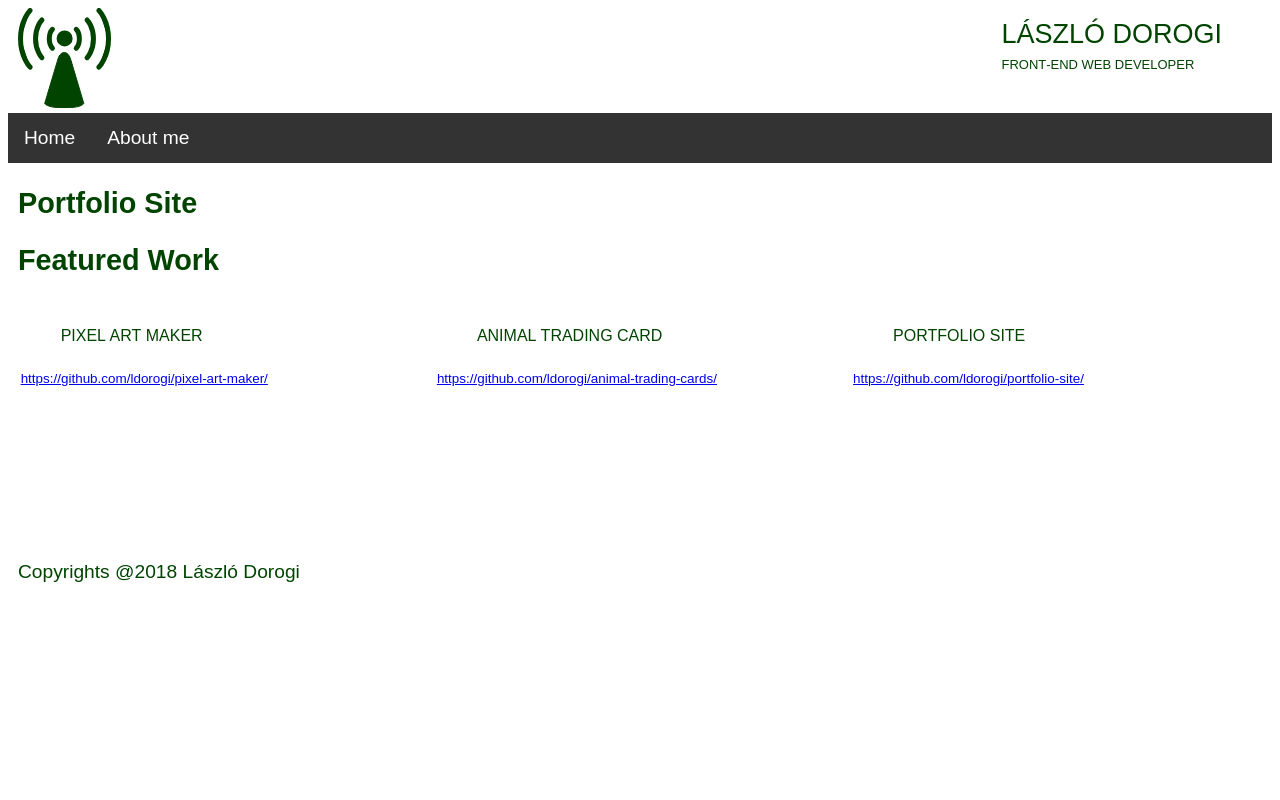
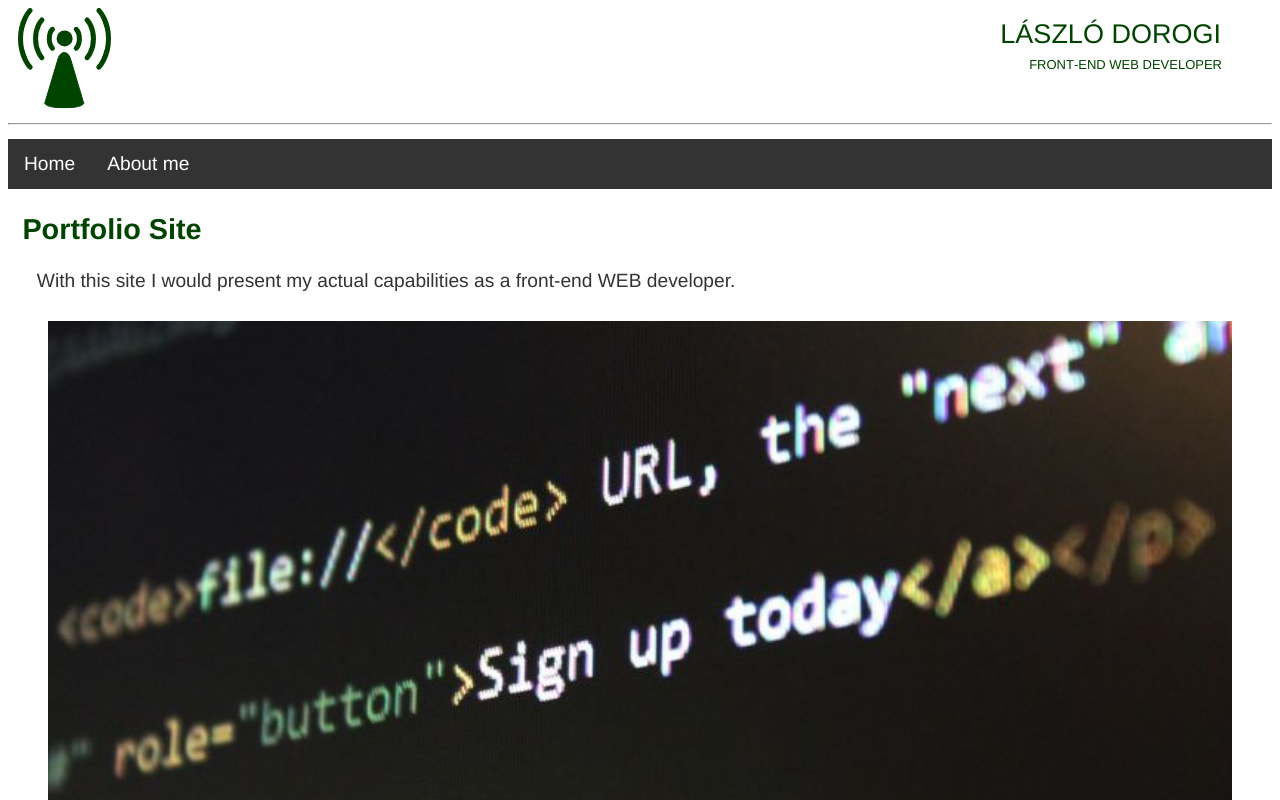
Before and after one commit to ldorogi/portfolio-site, a plain HTML site: page index.html in a window 1280 px wide. Shown: the top 800 px of the page. Drawn offline with Linux system fonts and the light colour scheme.

Commit message:
Final commit before first project submit

```diff
--- a/css/styles.css
+++ b/css/styles.css
@@ -1,6 +1,87 @@
+/*
+== general formats ==
+ */
 html {
-  font-family: sans-serif;
-  font-size: 1.2em;
+  font: 1.2em Helvetica Neue, Helvetica, Arial, sans-serif;
+  color: #333;
+}
+
+* {box-sizing: border-box;}
+
+h1, h2, footer {
+	margin-left: .5em;
+	color: #040;
+}
+
+p {
+	margin: 0 0 1.5em 1.5em;
+}
+
+
+/*
+==  header formatting ==
+*/
+.logo {
+	margin-left: 10px;
+}
+
+.identity {
+	float: right;
+	margin-right: 50px;
+	font-variant-caps: all-small-caps;
+	color: #040;
+}
+
+#name {
+	font-size: 2em;
+}
+
+.rule {
+	width: 100%;
+	display: inline-flex;
+}
+
+
+/*
+== menu ==
+*/
+.menu {
+	list-style-type: none;
+	margin: 0;
+	padding: 0;
+	overflow: hidden;
+	background-color: #333;
+}
+
+ul.menu li a {
+		display: block;
+    color: white;
+    text-align: center;
+    padding: 14px 16px;
+    text-decoration: none;
+}
+
+ul.menu li a:hover {
+    background-color: #111;
+}
+
+ul.menu li {float: left;}
+
+@media screen and (max-width: 630px){
+	ul.menu li {float: none;}
+}
+
+
+/*
+== work section formattings ==
+*/
+.flex-img {
+	width: 100%;
+}
+
+.work-img {
+	 width: 100%;
+	 flex: 1;
 }
 
 .work {
@@ -8,6 +89,7 @@ html {
   height: 240px;
   margin: 20px auto;
  	display: flex;
+ 	height: auto;
  	color: #040;
 }
 
@@ -20,59 +102,17 @@ html {
   margin-right: 0;
 }
 
-.logo {
-	height: 100px;
-	margin-left: 10px;
-}
-
-.header {
-	float: right;
-	margin-right: 50px;
-	font-variant-caps: all-small-caps;
-	display: inline;
-	color: #040;
-}
-
-#name {
-	font-size: 2em;
-}
-
-.menu {
-	list-style-type: none;
-	margin: 0;
-	padding: 0;
-	overflow: hidden;
-	background-color: #333;
-	display: flex;
-}
-
-li {
-    float: left;
-}
-
-li a {
-    display: block;
-    color: white;
-    text-align: center;
-    padding: 14px 16px;
-    text-decoration: none;
-}
-
-li a:hover {
-    background-color: #111;
-}
-
-
-h1, h2, footer {
-	margin-left: 10px;
-	color: #040;
-}
-
 figcaption {
 	font-variant-caps: all-small-caps;
 	font-size: 1.2em;
+
 }
 
 .gitlink {
 	font-size: 0.7em;
+	flex: 1;
 }
+
+@media screen and (max-width: 630px){
+	.work{flex-direction: column;}
+}
--- a/index.html
+++ b/index.html
@@ -8,30 +8,43 @@
 </head>
 <body>
 	<header>
-		<img class="logo" src="images/logo.svg" alt="site logo">
-		<section class="header">
+		<img src="images/logo.svg" alt="site logo" height="100" width="92.75" class="logo">
+		<section class="identity">
 			<div id="name">László Dorogi</div>
-			<div>Front-end web developer</div>
+			<p>Front-end web developer</p>
 		</section>
+
+		<hr class="rule">
+
 		<nav>
 			<ul class="menu">
-				<li><a href="index.html">Home</a></li>
-				<li><a href="about.html">About me</a></li>
+  			<li><a href=index.html>Home</a></li>
+  			<li><a href=about.html>About me</a></li>
 			</ul>
 		</nav>
 	</header>
 
 	<section class="purpose">
 		<h1>Portfolio Site</h1>
-		<p></p>
+		<p>With this site I would present my actual capabilities as a front-end WEB developer.</p>
+		<figure>
+    	<picture>
+    		<source media="(min-width: 750px)" srcset="images/code-1600_large_2x.jpg 2x, images/code-800_large_1x.jpg"  />
+        <source media="(min-width: 630px)" srcset="images/code_medium.jpg" />
+        <img src="images/code_small.jpg" alt="HTML code on a screen" class="flex-img">
+      </picture>
+    </figure>
 	</section>
+
 	<h2>Featured Work</h2>
+
 	<section class="work">
 		<div class="project">
 			<figure>
 				<picture>
-
-				</picture>
+    			<source media="(min-width: 630px)" srcset="images/pixel_art_maker_medium.jpg" />
+        	<img src="images/pixel_art_maker_small.jpg" alt="Pixel art maker screenshot" class="work-img">
+      	</picture>
 				<figcaption>Pixel Art Maker</figcaption>
 			</figure>
 			<a class="gitlink" href="https://github.com/ldorogi/pixel-art-maker">https://github.com/ldorogi/pixel-art-maker/</a>
@@ -39,8 +52,9 @@
 		<div class="project">
 			<figure>
 				<picture>
-
-				</picture>
+    			<source media="(min-width: 630px)" srcset="images/animal_trading_card_medium.jpg" />
+        	<img src="images/animal_trading_card_small.jpg" alt="Bunny" class="work-img">
+      	</picture>
 				<figcaption>Animal Trading Card</figcaption>
 			</figure>
 			<a class="gitlink" href="https://github.com/ldorogi/animal-trading-cards">https://github.com/ldorogi/animal-trading-cards/</a>
@@ -48,14 +62,15 @@
 		<div class="project">
 			<figure>
 				<picture>
-
-				</picture>
+    			<source media="(min-width: 630px)" srcset="images/code_medium.jpg" />
+        	<img src="images/code_small.jpg" alt="HTML code on a screen" class="work-img">
+      	</picture>
 				<figcaption>Portfolio Site</figcaption>
 			</figure>
 			<a class="gitlink" href="https://github.com/ldorogi/portfolio-site">https://github.com/ldorogi/portfolio-site/</a>
 		</div>
+		<br>
 	</section>
-
 	<footer>
 		<p>Copyrights @2018 László Dorogi</p>
 	</footer>
```
Also changed, not shown: about.html (+5 -4 lines), images/animal_trading_card_medium.jpg (added), images/animal_trading_card_small.jpg (added), images/code-1600_large_2x.jpg (added), images/code-800_large_1x.jpg (added), images/code_medium.jpg (added), images/code_small.jpg (added), images/pixel_art_maker_medium.jpg (added), images/pixel_art_maker_small.jpg (added).
